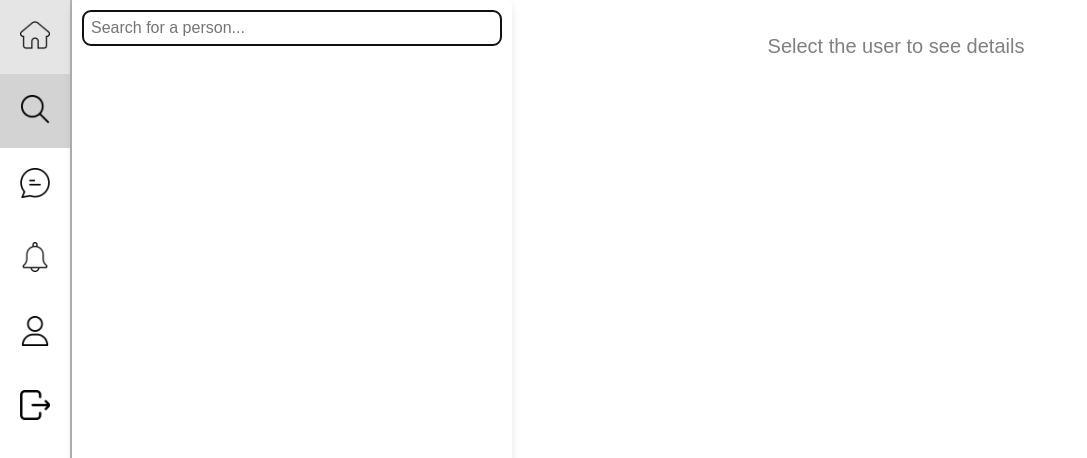
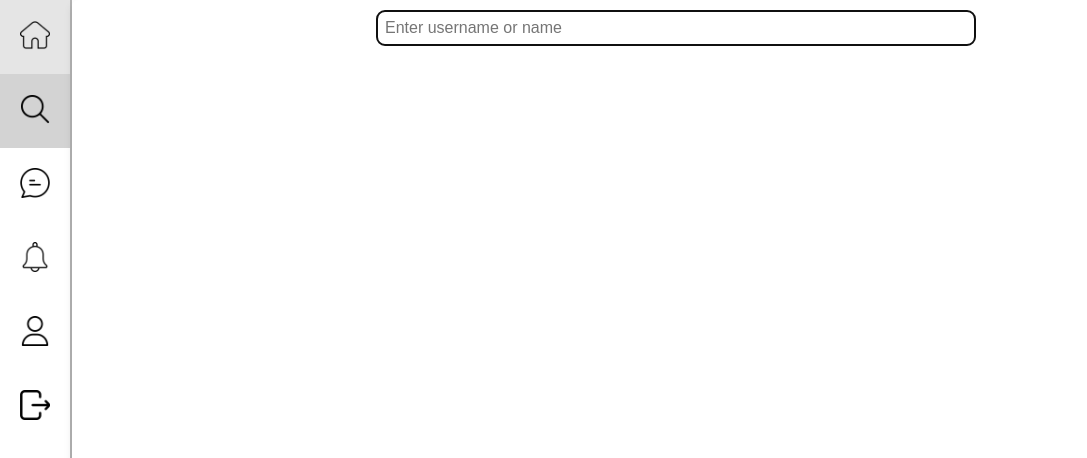
Before and after one commit to saurabh-op/socialmediaFrontend, a React (Vite) app: page /search in a window 1280 px wide. Shown: the top 458 px of the page, without its empty margins (0-1087 px from the left). Built offline with nearby package versions, Linux system fonts and the light colour scheme.

Commit message:
centralised search , notification

```diff
--- a/src/screens/Notifications/notification.css
+++ b/src/screens/Notifications/notification.css
@@ -2,12 +2,15 @@
   height: 100%;
   overflow: auto;
   width: 100%;
-  justify-content: center;
+  justify-content: start;
+  align-items: center;
+  display: flex;
+  flex-direction: column;
 }
 
 .listobj {
-  max-width: 600px;
-  margin: 5px;
+  width: 600px;
+  margin: 10px;
   border-radius: 10px;
   list-style: none;
   background-color: #ffffff;
--- a/src/screens/SearchFriends/SearchFriends.css
+++ b/src/screens/SearchFriends/SearchFriends.css
@@ -1,9 +1,9 @@
 /* Full screen layout */
-.mainpage {
+.mpage {
   height: 100vh;
   width: 100%;
   display: flex;
-  justify-content: start;
+  justify-content: start; /* Center horizontally */
   align-items: start;
   flex-direction: row;
   overflow: hidden;
@@ -11,14 +11,17 @@
 }
 
 .List {
-  background: rgb(7, 4, 4);
-  width: 40%;
+  display: flex;
+  justify-content: start;
+  align-items: center;
+  flex-direction: column;
+  background: rgb(180, 34, 34);
   height: 100%;
   padding: 20px;
   overflow: auto;
 }
 .srch-close-btn {
-  background-color: #ffffff;
+  background-color: #ab4343;
   color: #000000;
   border: 1px solid #000000;
   padding: 5px 10px;
--- a/src/screens/SearchFriends/SearchFriends.jsx
+++ b/src/screens/SearchFriends/SearchFriends.jsx
@@ -100,7 +100,7 @@ const SearchPage = () => {
           <input
             type="text"
             className="search-input"
-            placeholder="Search for a person..."
+            placeholder="Enter username or name"
             value={search}
             autoFocus
             onChange={(e) => setSearch(e.target.value)}
@@ -126,8 +126,8 @@ const SearchPage = () => {
             >
               <img
                 className="profilePic"
-                src="https://randomuser.me/api/portraits/men/75.jpg"
-                alt="avatar"
+                src="https://images.pexels.com/photos/1222271/pexels-photo-1222271.jpeg?_gl=1*n0d8w5*_ga*MTk1MDc5NTc3MS4xNzQ0MDQyMzU2*_ga_8JE65Q40S6*czE3NTM4MDk5NDkkbzIkZzEkdDE3NTM4MDk5NTkkajUwJGwwJGgw"
+                alt="Profile pic"
               />
               <div className="srch-user-info">
                 <strong>{user.username}</strong>
@@ -188,12 +188,13 @@ const SearchPage = () => {
     );
   }
   return (
-    <div className="mainpage">
+    <div className="mpage">
       <div className="navbar">
         <Navbar />
       </div>
+
       <List />
-      <UserPreview />
+      {/* <UserPreview /> */}
     </div>
   );
 };
--- a/src/screens/SearchFriends/searchList.css
+++ b/src/screens/SearchFriends/searchList.css
@@ -1,7 +1,6 @@
 .search-input-wrapper {
+  width: 600px;
   position: relative;
-  display: inline-block;
-  width: 100%;
 }
 
 .search-input {
@@ -28,8 +27,7 @@
 }
 
 .srchlist {
-  margin-left: auto;
-  margin-right: auto;
+  width: 600px;
 }
 
 .srchlistItem {
@@ -38,12 +36,12 @@
   display: flex;
   align-items: center; /* Adjust to center vertically */
   cursor: pointer;
-  width: 100%;
-  padding: 5px;
-  margin: 4px;
+  width: auto;
+  margin: 10px;
 }
 
 .profilePic {
+  width: 50px; /* Adjusted for better fit */
   height: 50px;
   border-radius: 50%; /* Circular image */
   object-fit: cover; /* Ensure image covers the circle without distortion */
```
